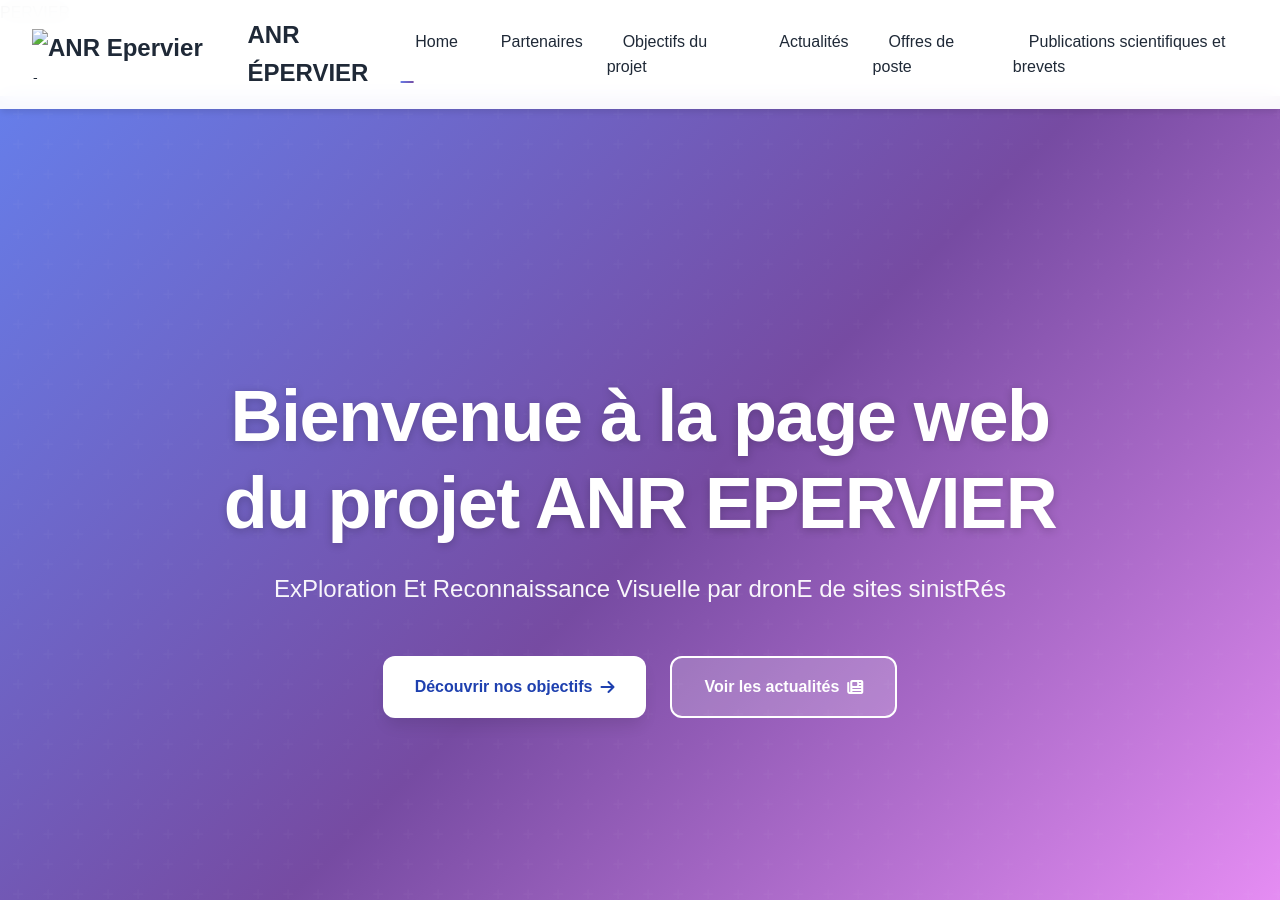
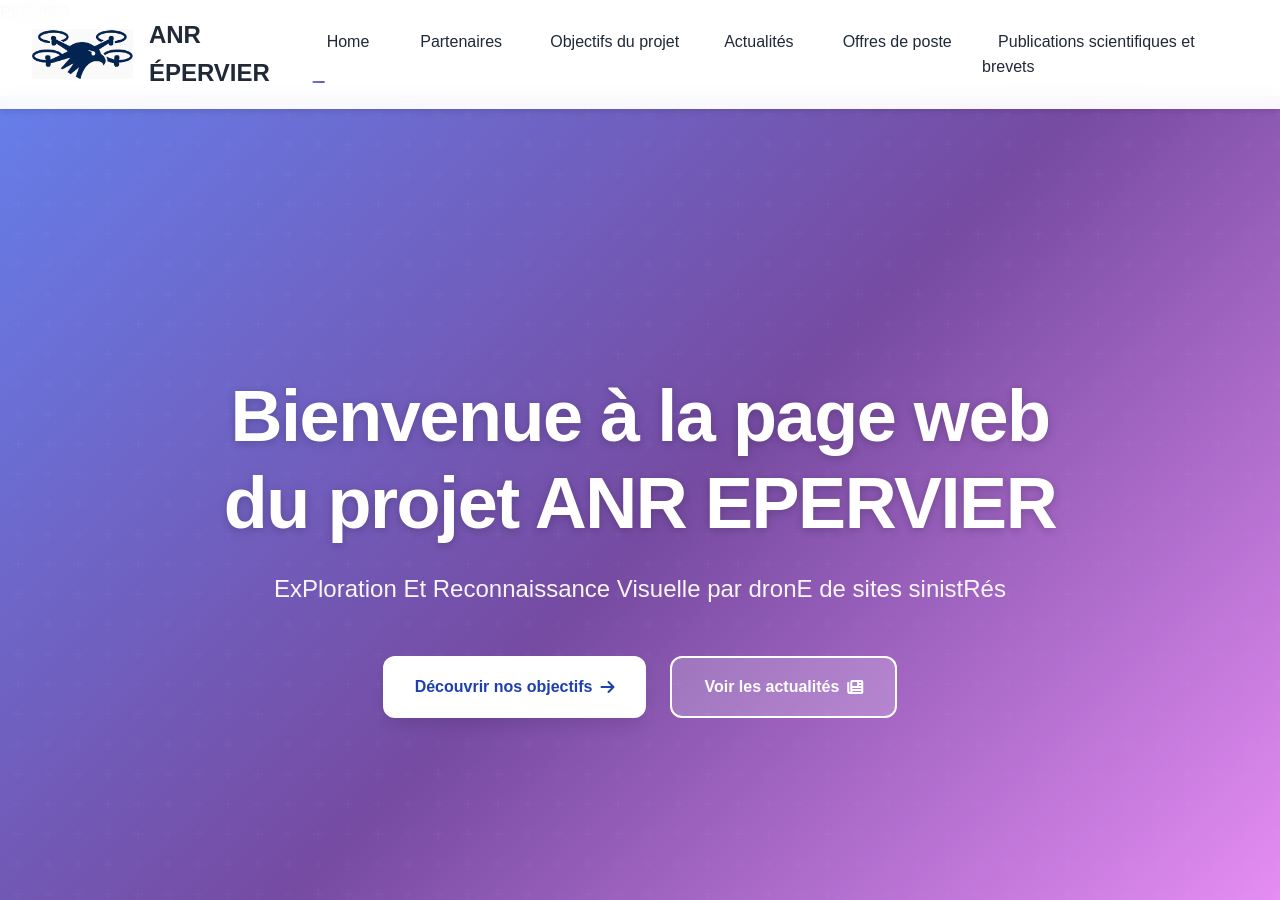
Before and after one commit to XLIM-Perception/anr-epervier, a Jekyll site: the page built from index.html, in a window 1280 px wide and 900 px high. Built offline with Jekyll 4.4.1, drawn with Linux system fonts in a browser that asks for light colours; the list of posts is cut into pages by our own code.

Commit message:
Update header.html

```diff
--- a/_includes/header.html
+++ b/_includes/header.html
@@ -2,7 +2,7 @@ PERVIER<!-- Modern Header with Sticky Navigation -->
 <header class="modern-header">
   <nav class="modern-nav">
     <a href="{{ '/' | relative_url }}" class="logo-container">
-      <img src="{{ '/public/logo_epervier.png }}" alt="ANR Epervier Logo">
+      <img src="{{ '/public/logo_epervier.png' }}" alt="ANR Epervier Logo">
       <span>{{ site.title }}</span>
     </a>
 
```
